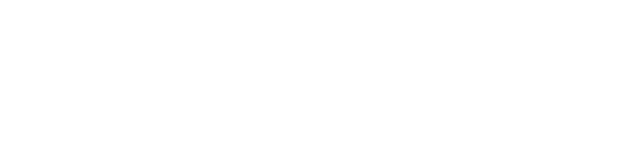
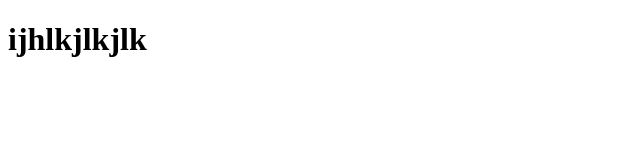
Before and after one commit to Eatizaz-lab/Portfolio-Website, a website: page home/index.html in a window 1280 px wide. Shown: the whole page, without its empty margins (0-640 px from the left). Drawn offline with Linux system fonts and the light colour scheme.

Commit message:
update home html and css

```diff
--- a/home/index.html
+++ b/home/index.html
@@ -6,6 +6,6 @@
     <title>Document</title>
 </head>
 <body>
-    <h1></h1>
+    <h1>ijhlkjlkjlk</h1>
 </body>
 </html>
--- a/home/styles.css
+++ b/home/styles.css
@@ -1,3 +1,3 @@
-Body{
+body{
     background-color: Aqua;
 }
```
